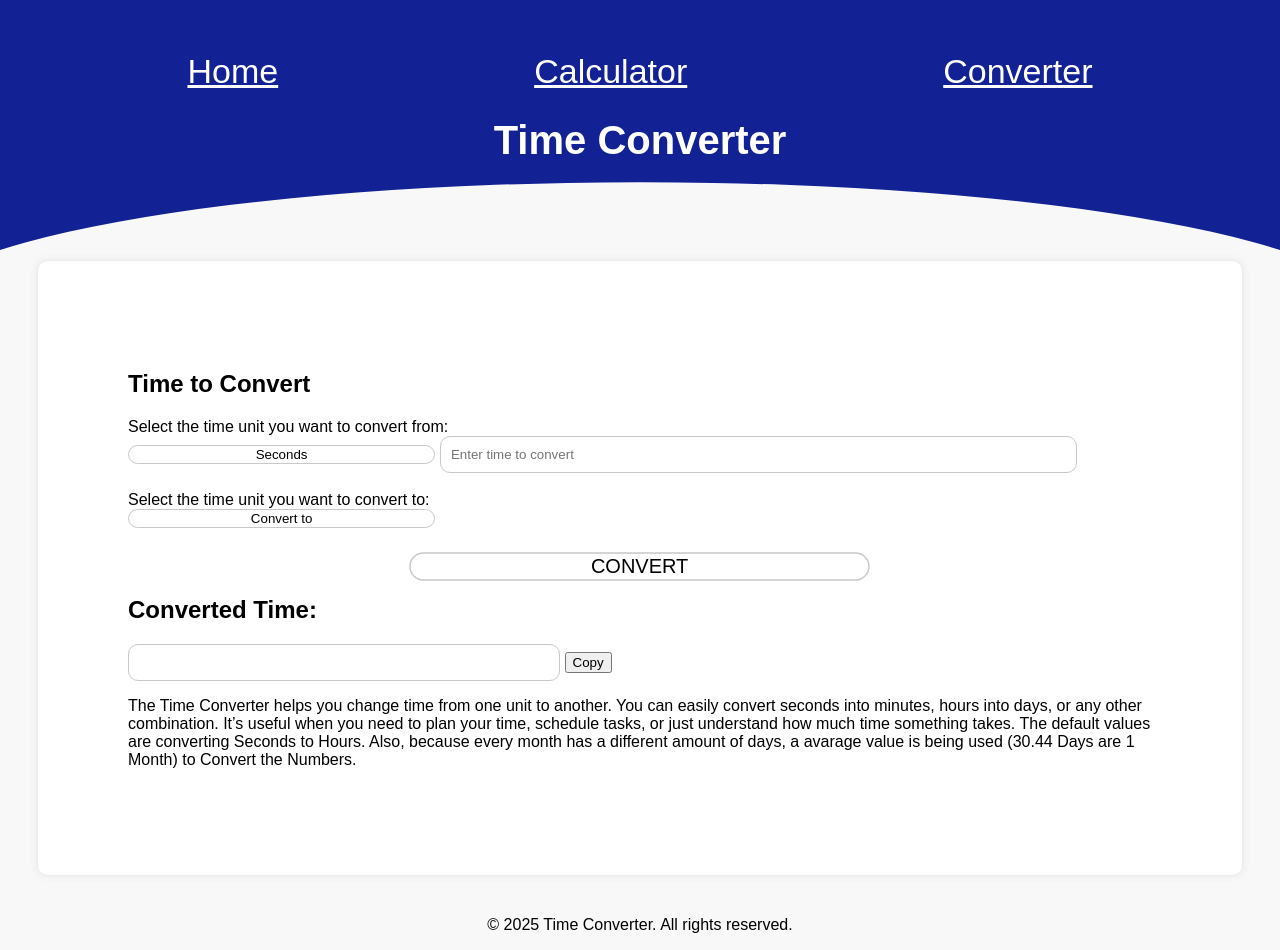
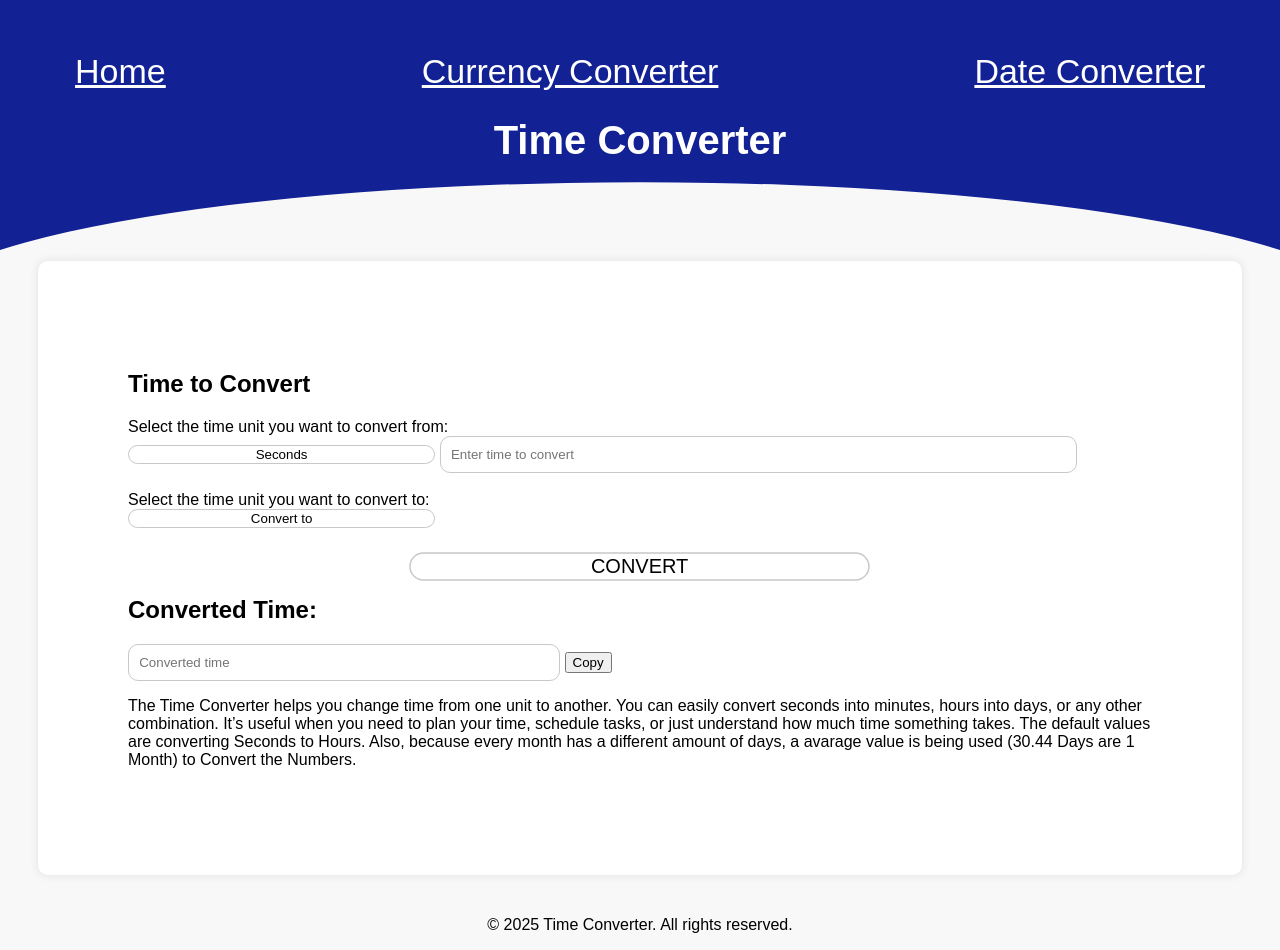
Before and after one commit to casper-zielinski/Website, a plain HTML site: page time-converter.html in a window 1280 px wide. Drawn offline with Linux system fonts and the light colour scheme.

Commit message:
readonly

```diff
--- a/time-converter.html
+++ b/time-converter.html
@@ -14,8 +14,8 @@
     <header>
         <nav>
             <a link href="index.html" id="StartWebsite">  Home  </a>
-            <a link href="currency-converter.html" id="currency-converter"> Calculator   </a>
-            <a link href="data-converter.html" id ="data-converter"> Converter   </a>
+            <a link href="currency-converter.html" id="currency-converter"> Currency Converter   </a>
+            <a link href="data-converter.html" id ="data-converter"> Date Converter   </a>
         </nav>
 
         <h1>Time Converter</h1>
@@ -76,7 +76,7 @@
         <div id="result">
             <h2>Converted Time:</h2>
             <form id="converted-time-form">
-                <input type="text" id="converted-time" name="converted-time">
+                <input type="text" id="converted-time" name="converted-time" readonly placeholder="Converted time" />
                 <button type="button" id="copy-button">Copy</button>
             </form>
         </div>
```
Also changed, not shown: currency-converter.html (+1 -1 lines), data-converter.html (+1 -1 lines).
